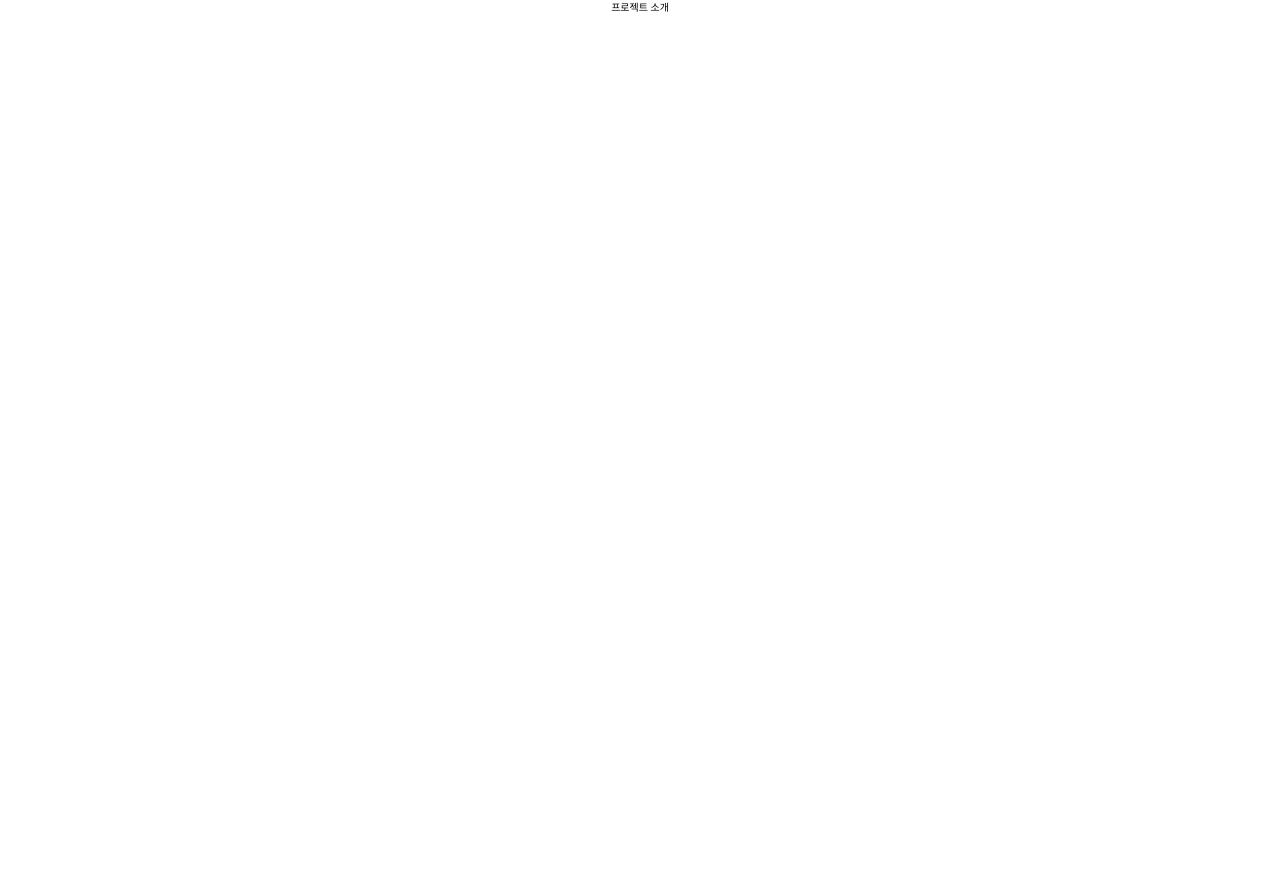
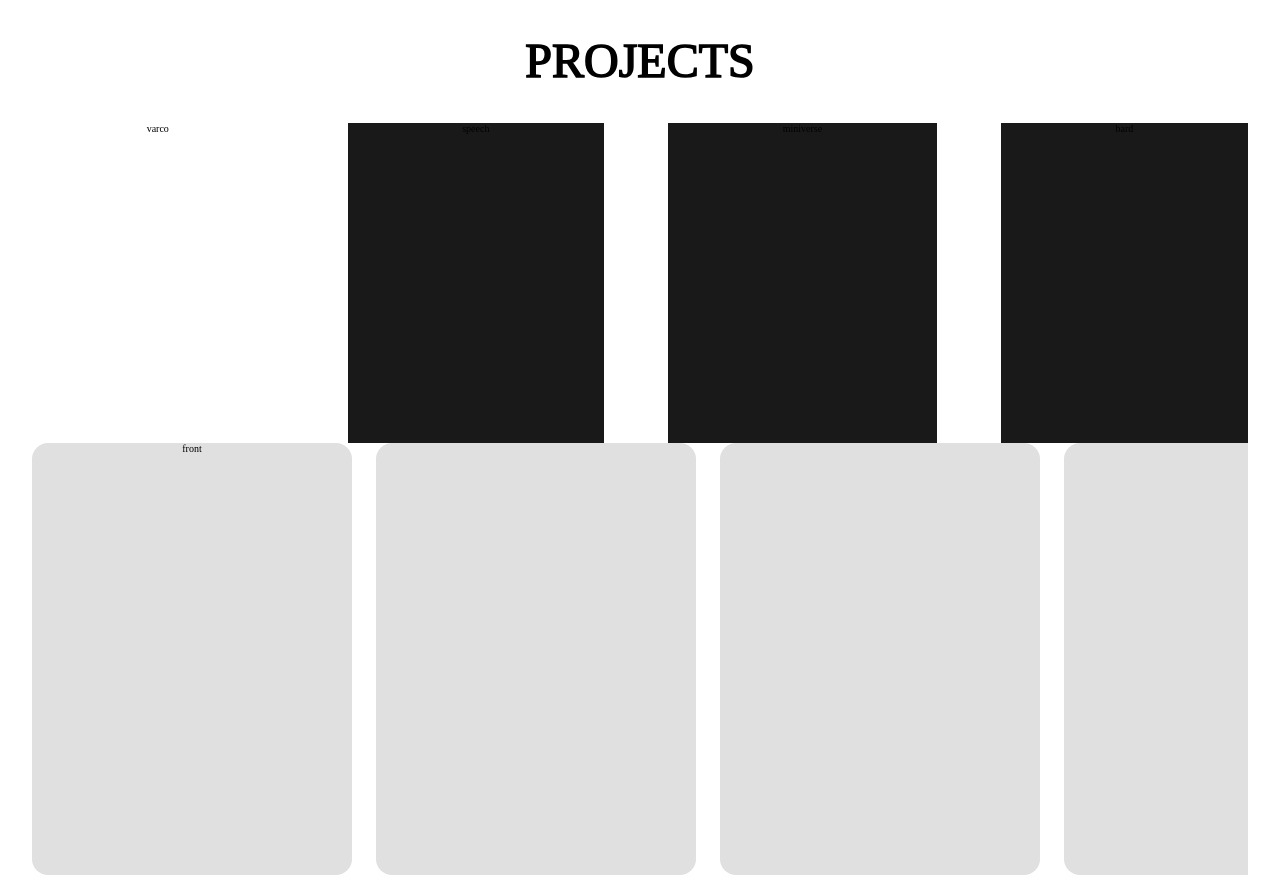
Before and after one commit to easymean/portfolio, a React (Vite) app: page / in a window 1280 px wide. Shown: the part 1817-2692 px from the top of the page. Before the commit the page ends 2616 px from the top, so only its background shows below. Built offline with nearby package versions, Linux system fonts and the light colour scheme.

Commit message:
카드 뒤집기 효과

```diff
--- a/src/assets/scss/globals.scss
+++ b/src/assets/scss/globals.scss
@@ -11,6 +11,8 @@
   -moz-osx-font-smoothing: grayscale;
 
   --color-bg-container: light-dark(#{$white}, #{$black});
+  --color-bg-card: light-dark(#{$light-grey}, #{$dark-grey});
+
   --color-text: light-dark(#{$black}, #{$white});
   --color-text-secondary: light-dark(#{$light-grey}, #{$dark-grey});
 
--- /dev/null
+++ b/src/pages/projects/CardSlider/index.tsx
@@ -0,0 +1,39 @@
+import './style.scss';
+import React from 'react';
+
+type Props = {
+  items: ({
+    groupId: string;
+  } & CardProps)[];
+};
+export const CardSlider = React.forwardRef<HTMLUListElement, Props>(
+  ({ items = [] }, ref) => {
+    return (
+      <div className="card-slider">
+        <ul className="card-list" ref={ref}>
+          {items.map((el) => (
+            <Card key={el.groupId + el.id} {...el} />
+          ))}
+        </ul>
+      </div>
+    );
+  },
+);
+
+type CardProps = {
+  id: string;
+  front: {
+    content: React.ReactNode;
+  };
+  back: {
+    content: React.ReactNode;
+  };
+};
+const Card = ({ front, back }: CardProps) => {
+  return (
+    <li className="card">
+      <div className="card-container front">{front.content}</div>
+      <div className="card-container back">{back.content}</div>
+    </li>
+  );
+};
--- /dev/null
+++ b/src/pages/projects/CardSlider/style.scss
@@ -0,0 +1,33 @@
+.card-slider {
+  overflow: hidden;
+  width: 100%;
+}
+
+.card-list {
+  display: grid;
+  grid-gap: 1.5rem;
+  grid-auto-flow: column;
+}
+
+.card {
+  width: 20rem;
+  height: 27rem;
+  border-radius: 1rem;
+  background-color: var(--color-bg-card);
+  position: relative;
+  transition: all 500ms ease-in-out;
+  transform: rotateY(0deg);
+  transform-style: preserve-3d;
+  cursor: pointer;
+  .card-container {
+    position: absolute;
+    inset: 0;
+    backface-visibility: hidden;
+    &.back {
+      transform: rotateY(180deg);
+    }
+  }
+  &:hover {
+    transform: rotateY(180deg);
+  }
+}
--- a/src/pages/projects/index.tsx
+++ b/src/pages/projects/index.tsx
@@ -1,9 +1,80 @@
+import { Slider } from '@/components/slider';
+import { CardSlider } from './CardSlider';
 import './style.scss';
+import { useState } from 'react';
 
 export const Projects = () => {
+  const [selectedId, setSelectedId] = useState<string>('varco');
+  const middleSlider = [
+    {
+      id: 'varco',
+      content: <div className="slide-content-wrapper">varco</div>,
+    },
+    {
+      id: 'speech',
+      content: <div className="slide-content-wrapper">speech</div>,
+    },
+    {
+      id: 'miniverse',
+      content: <div className="slide-content-wrapper">miniverse</div>,
+    },
+    { id: 'bard', content: <div className="slide-content-wrapper">bard</div> },
+  ];
+  const cards = [
+    {
+      groupId: 'varco',
+      id: 'varco art',
+      front: { content: <>front</> },
+      back: { content: <>back</> },
+    },
+    {
+      groupId: 'varco',
+      id: 'varco ui',
+      front: { content: <></> },
+      back: { content: <></> },
+    },
+    {
+      groupId: 'varco',
+      id: 'varco text',
+      front: { content: <></> },
+      back: { content: <></> },
+    },
+    {
+      groupId: 'varco',
+      id: 'design system',
+      front: { content: <></> },
+      back: { content: <></> },
+    },
+    {
+      groupId: 'varco',
+      id: 'speech',
+      front: { content: <></> },
+      back: { content: <></> },
+    },
+    {
+      groupId: 'miniverse',
+      id: 'miniverse',
+      front: { content: <></> },
+      back: { content: <></> },
+    },
+    {
+      groupId: 'bard',
+      id: 'bard',
+      front: { content: <></> },
+      back: { content: <></> },
+    },
+  ];
   return (
     <div className="projects">
-      <div>프로젝트 소개</div>
+      <div className="projects-wrapper">
+        <div className="title">PROJECTS</div>
+        <Slider
+          items={middleSlider}
+          colWidth={'100%'}
+          selectedId={selectedId}
+        />
+        <CardSlider items={cards} />
+      </div>
     </div>
   );
 };
--- a/src/pages/projects/style.scss
+++ b/src/pages/projects/style.scss
@@ -1,3 +1,21 @@
 .projects {
-  @include page;
+  padding: 0 2rem;
 }
+.projects-wrapper {
+  display: flex;
+  flex-direction: column;
+  justify-content: center;
+  align-items: center;
+  .title {
+    padding: 2rem;
+    box-sizing: border-box;
+    @include text-title-1-b;
+  }
+}
+
+.slide-content-wrapper {
+  height: 20rem;
+}
+
+.card-wrapper {
+}
```
